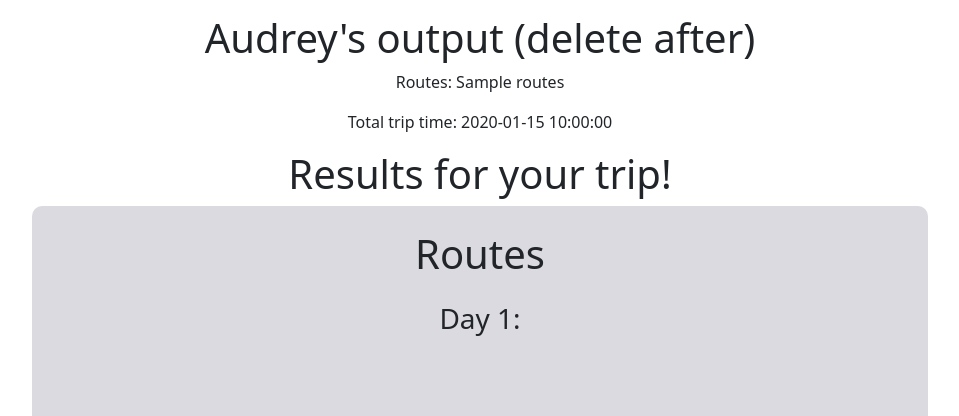
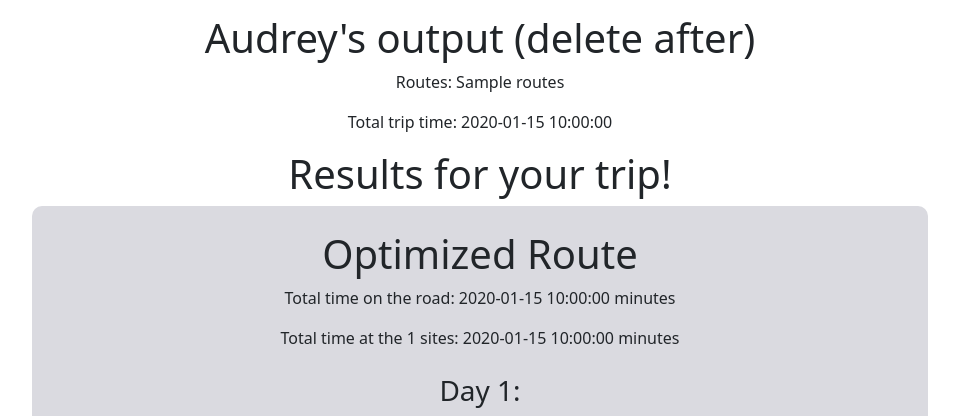
Before and after one commit to jenny-df/travel-optimizer, a Flask app: template templates/results.html in a window 1280 px wide. Shown: the part 246-662 px from the top of the page, without its empty margins (160-1119 px from the left). Run offline with Flask 3, Linux system fonts and the light colour scheme; the template is opened without the code that fills it: most values are stand-ins (such as "Sample title", 1, 10 or a date in 2020); some libraries are stand-ins or nearby versions.

Commit message:
not sure what changed

```diff
--- a/app.py
+++ b/app.py
@@ -76,12 +76,22 @@ def results():
     # Call to optimized routing
     optimized_route_output, total_trip_time = router(required, optional, data['ranking_considered'] == "yes", data['transport'], int(data['numDays']))
 
+    # Find total time spent at sites and number of unique sites
+    sites = set()
+    total_site_time = 0
+    for day in optimized_route_output:
+         for place in day:
+              total_site_time += place['visit_time']
+              sites.add(place['name'])
+
     return render_template("results.html",
-                        routes = optimized_route_output,
-                        total_trip_time = total_trip_time,
-                        required = required,
-                        optional = optional,
-                        google_key = GOOGLE_KEY,
+                        routes=optimized_route_output,
+                        total_trip_time=total_trip_time,
+                        total_site_time=total_site_time,
+                        num_sites=len(sites)-1,
+                        required=required,
+                        optional=optional,
+                        google_key=GOOGLE_KEY,
                         transport=data['transport'],
                         )
 
--- a/templates/results.html
+++ b/templates/results.html
@@ -18,7 +18,9 @@ style %}main.css{% endset %} {% block body %}
   <h2>No results found!</h2>
   {% else %}
   <div id="route-results" class="result-sections">
-    <h2 class="result-title">Routes</h2>
+    <h2 class="result-title">Optimized Route</h2>
+    <p>Total time on the road: {{total_trip_time}} minutes</p>
+    <p>Total time at the {{num_sites}} sites: {{total_site_time}} minutes</p>
     {% for route in routes %}
     <div class="one-result" id="route_{{loop.index}}">
       <h3>Day {{loop.index}}:</h3>
@@ -89,13 +91,12 @@ style %}main.css{% endset %} {% block body %}
           stops.push({
             location: { lat: parseFloat(info[1]), lng: parseFloat(info[2]) },
             stopover: true,
-            name: info[0],
           });
         }
 
-        origin = stops.shift();
-        destination = stops.pop();
-
+        origin = stops.shift().location;
+        destination = stops.pop().location;
+        console.log(origin, destination, stops, transportation);
         directionsService.route(
           {
             origin: origin,
@@ -111,8 +112,10 @@ style %}main.css{% endset %} {% block body %}
             }
           }
         );
+
         map.setCenter(origin.location);
         map.setZoom(17);
+        console.log("HERE");
         i++;
       }
     });
```
Also changed, not shown: Databases/travel.db.
